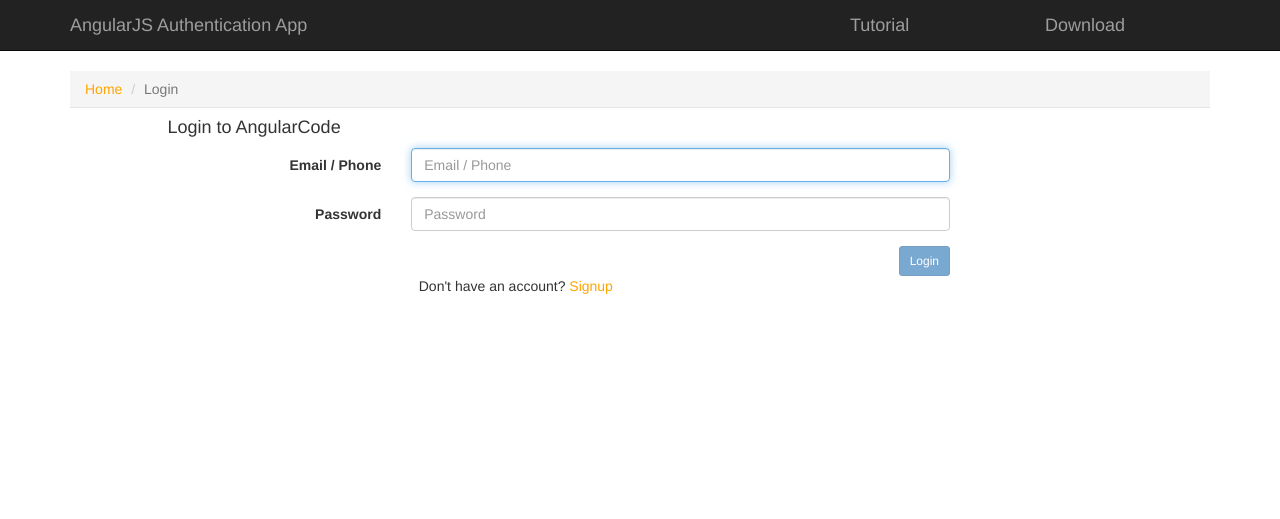
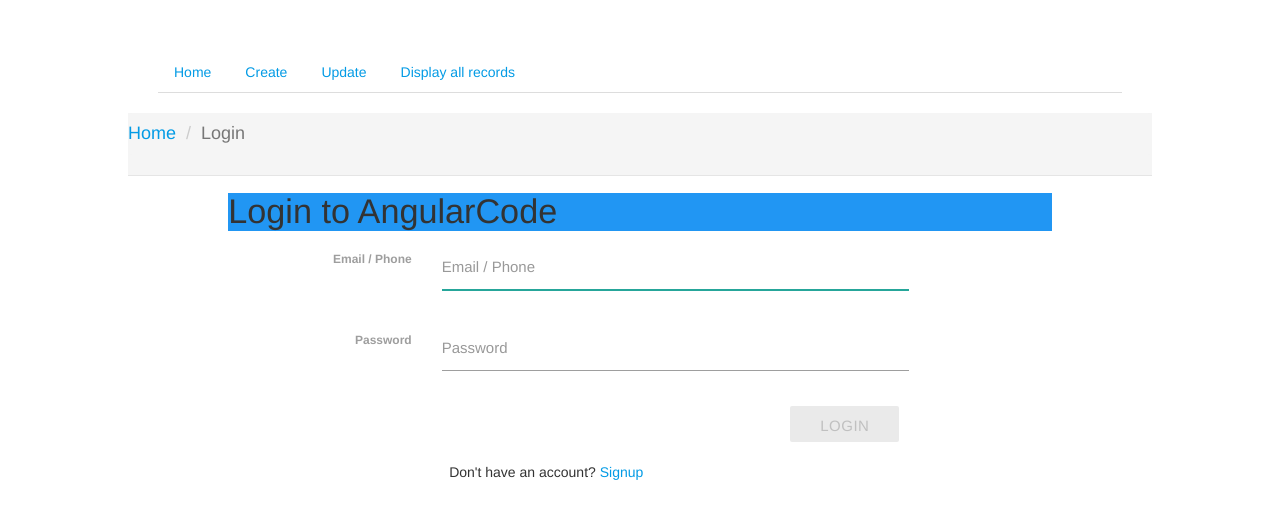
Before and after one commit to omearamike/AnimalManagmentSystemAngular, a PHP site: page /AnimalManagementSystem_v1/ in a window 1280 px wide. Shown: the top 519 px of the page. Run offline with PHP 8.4, Linux system fonts and the light colour scheme; some libraries are stand-ins or nearby versions.

Commit message:
- Login Feature fully working - Display and creation fully working

```diff
--- a/functions/create_animal_CSV.php
+++ b/functions/create_animal_CSV.php
@@ -50,7 +50,6 @@ $csvData = array();
 //Loop through the rows in our CSV file and add them to
 //the PHP array that we created above.
 while (($row = fgetcsv($fh, 0, ",")) !== FALSE) {
-
     // $id = substr($row[0], 2);
     $animal->tagId = $row[0];
     $animal->sex = $row[1];
--- a/index.php
+++ b/index.php
@@ -1,20 +1,27 @@
 <!DOCTYPE html>
-<html lang="en" ng-app="myApp">
+<html lang="en">
 
   <head>
     <meta charset="utf-8">
       <meta http-equiv="X-UA-Compatible" content="IE=edge">
         <meta name="viewport" content="width=device-width,initial-scale=1">
           <title>AngularJS Authentication App</title>
+          <!-- Libs -->
+          <script src="js/scripts/angular.min.js"></script>
+          <script src="js/scripts/angular-route.min.js"></script>
+          <script src="js/scripts/angular-animate.min.js" ></script>
+          <script src="js/scripts/jquery.js"></script>
+          <script src="js/scripts/toaster.js"></script>
+          <script src="js/app.js"></script>
+          <script src="js/controllers.js"></script>
+          <script src="js/data.js"></script>
+          <script src="js/directives.js"></script>
+          <script src="js/authCtrl.js"></script>
           <!-- Bootstrap -->
           <link href="css/bootstrap.min.css" rel="stylesheet">
             <link href="css/custom.css" rel="stylesheet">
+            <link href="css/style.css" rel="stylesheet">
               <link href="css/toaster.css" rel="stylesheet">
-                <style>
-                  a {
-                  color: orange;
-                  }
-                </style>
                 <!-- HTML5 Shim and Respond.js IE8 support of HTML5 elements and media queries -->
                 <!-- WARNING: Respond.js doesn't work if you view the page via file:// -->
                 <!--[if lt IE 9]><link href= "css/bootstrap-theme.css"rel= "stylesheet" >
@@ -25,7 +32,10 @@
               </head>
 
 
+<?php include("include/header.php"); ?>
 
+
+<!--
   <body ng-cloak="">
     <div class="navbar navbar-inverse navbar-fixed-top" role="navigation">
       <div class="container">
@@ -51,18 +61,14 @@
     <div >
       <div class="container" style="margin-top:20px;">
 
-        <div data-ng-view="" id="ng-view" class="slide-animation"></div>
+        <div data-ng-view="" class="slide-animation"></div>
+        <! <div data-ng-view="" id="ng-view" class="slide-animation"></div> -->
 
-      </div>
-    </body>
-  <toaster-container toaster-options="{'time-out': 3000}"></toaster-container>
-  <!-- Libs -->
-  <script src="js/scripts/angular.min.js"></script>
-  <script src="js/scripts/angular-route.min.js"></script>
-  <script src="js/scripts/angular-animate.min.js" ></script>
-  <script src="js/scripts/toaster.js"></script>
-  <script src="js/app.js"></script>
-  <script src="js/data.js"></script>
-  <script src="js/directives.js"></script>
-  <script src="js/authCtrl.js"></script>
-</html>
+      <!-- </div>
+    </body> -->
+<body class="mainBody" ng-app="myApp">
+  <div data-ng-view="" class="slide-animation"></div>
+</body>
+  <!-- <toaster-container toaster-options="{'time-out': 3000}"></toaster-container> -->
+
+<?php include("include/footer.php"); ?>
--- a/indexw.php
+++ b/indexw.php
@@ -16,7 +16,7 @@
 
 <?php include("include/header.php"); ?>
 
-<body ng-app="animalapp">
+<body ng-app="myApp">
   <div class="mainBody">
     <ng-view></ng-view>
   </div>
--- a/js/app.js
+++ b/js/app.js
@@ -18,6 +18,13 @@ app.config(['$routeProvider',
                 templateUrl: 'partials/signup.html',
                 controller: 'authCtrl'
             })
+            .when('/create', {
+              templateUrl: 'partials/create.php',
+              controller: 'formCtrl'})
+            .when('/display',
+                {title: 'Display',
+                templateUrl: 'partials/display.php',
+                controller: 'formCtrl'})
             .when('/dashboard', {
                 title: 'Dashboard',
                 templateUrl: 'partials/dashboard.html',
@@ -109,3 +116,13 @@ app.config(['$routeProvider',
     //         });
     //     });
     // });
+    // $routeProvider.
+    // 	when("/create",
+    //   {templateUrl: "partials/create.php", controller: "formCtrl"}).
+    //   when("/display",
+    //   {templateUrl: "partials/display.php", controller: "formCtrl"}).
+    //   when("/update",
+    //   {templateUrl: "partials/update.php", controller: "formCtrl"}).
+    //   when("/home",
+    //   {templateUrl: "partials/home.php", controller: "formCtrl"}).
+    // 	otherwise({redirectTo: '/home'});
--- a/js/controllers.js
+++ b/js/controllers.js
@@ -1,6 +1,5 @@
-angular.module('animalapp.controllers', []).
-
-controller('formCtrl', function($scope, $http) {
+// angular.module('myApp.controllers', []).
+app.controller('formCtrl', function($scope, $http) {
 
     $scope.insertdata = function() {
         console.log($scope);
--- a/js/services.js
+++ b/js/services.js
@@ -1,4 +1,4 @@
-angular.module('animalapp.services', [])
+angular.module('myApp.services', [])
   .factory('ergastAPIservice', function($http) {
 
     var ergastAPI = {};
--- a/partials/create.php
+++ b/partials/create.php
@@ -1,4 +1,4 @@
-<!-- <div ng-app="animalapp" ng-controller="formCtrl"> -->
+<div ng-controller='formCtrl'>
   <form novalidate class="form-group">
     Tag Number:<br>
     <input name="tagId" type="text" ng-model="user.tagId" placeholder="12345678"><br>
@@ -19,6 +19,6 @@
   </form>
 
 
-  <p>form = {{user}}</p>
-  <!-- <p> {{user.firstName}}</p> -->
+  <p>form = {{ user.tagId }}</p>
+  <p> {{user.firstName}}</p>
 </div>
--- a/partials/update.php
+++ b/partials/update.php
@@ -1,4 +1,4 @@
-<div ng-app="animalapp" ng-controller="formCtrl">
+<div ng-app="myApp" ng-controller="formCtrl">
   <form novalidate>
     ID:<br>
     <input name="id" type="text" ng-model="user.id">
@@ -18,7 +18,7 @@
 </div>
 
 <script>
-  var app = angular.module('animalapp', []);
+  var app = angular.module('myApp', []);
   app.controller('formCtrl', function($scope, $http) {
     $scope.insertdata = function() {
         console.log($scope);
```
Also changed, not shown: objects/animal.php (+47 -10 lines), partials/display.php (+4 -3 lines), 2 other files.
